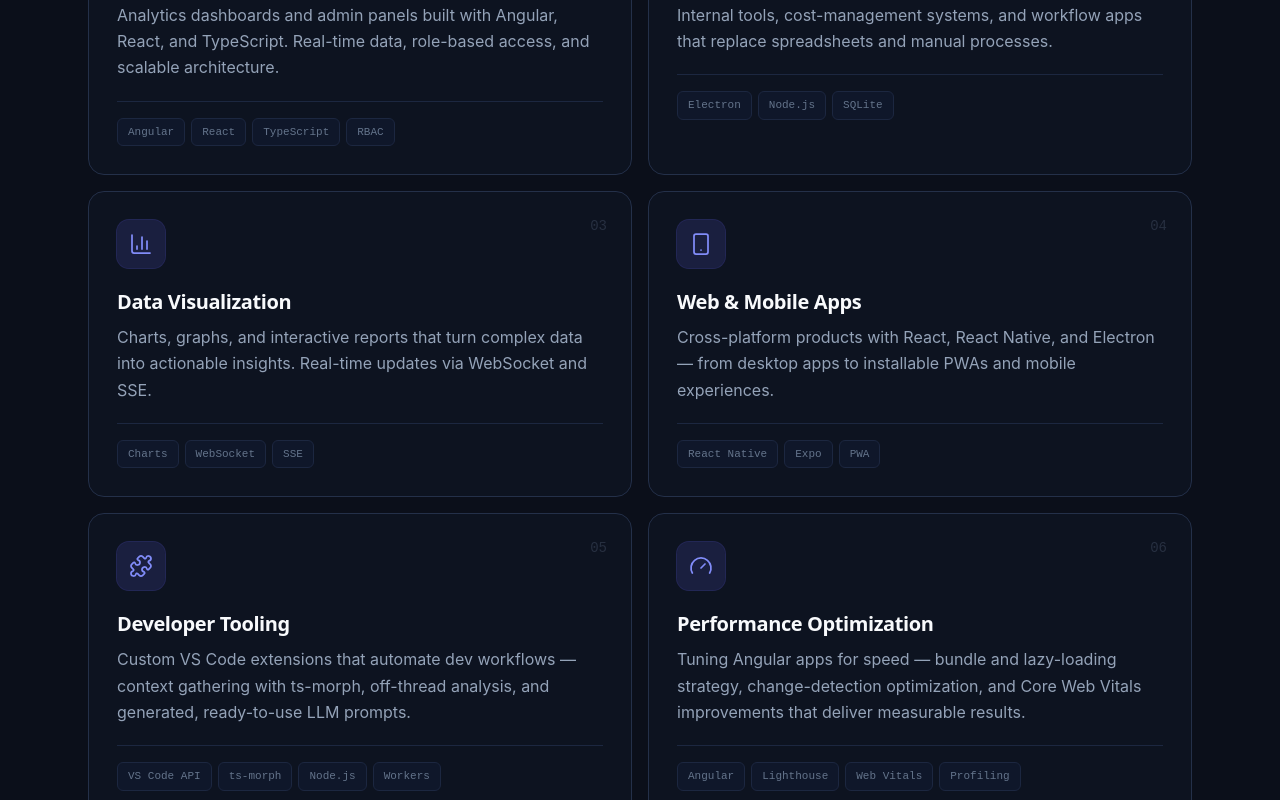
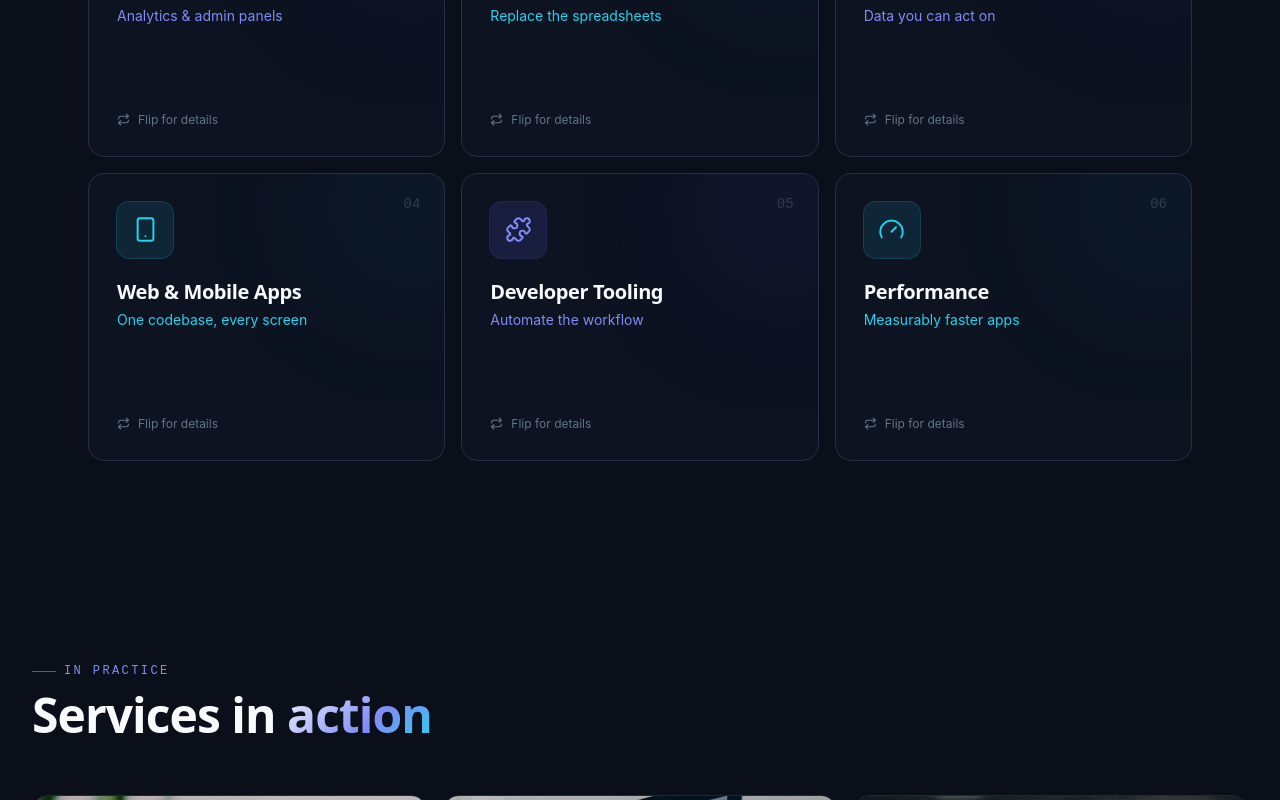
Before and after one commit to VagTsop/single-page-developer-portfolio, a React (Vite) app in the folder portfolio-react/: page / in a window 1280 px wide. Shown: the part 3300-4100 px from the top of the page. Built offline with nearby package versions, Linux system fonts and the light colour scheme; no server answers.

Commit message:
add flip cards

```diff
--- a/portfolio-react/src/components/Services.tsx
+++ b/portfolio-react/src/components/Services.tsx
@@ -1,5 +1,6 @@
+import { useState } from 'react'
 import { motion } from 'framer-motion'
-import { LayoutDashboard, Wrench, BarChart3, Smartphone, Puzzle, Gauge, ArrowUpRight } from 'lucide-react'
+import { LayoutDashboard, Wrench, BarChart3, Smartphone, Puzzle, Gauge, Repeat } from 'lucide-react'
 import { scaleIn, staggerContainer, viewportOnce } from '../lib/motion'
 import SectionHeading from './SectionHeading'
 
@@ -7,42 +8,58 @@ const SERVICES = [
   {
     icon: LayoutDashboard,
     title: 'SaaS Dashboards',
+    tagline: 'Analytics & admin panels',
     body: 'Analytics dashboards and admin panels built with Angular, React, and TypeScript. Real-time data, role-based access, and scalable architecture.',
     tech: ['Angular', 'React', 'TypeScript', 'RBAC'],
+    accent: 'brand' as const,
   },
   {
     icon: Wrench,
     title: 'Business Tools',
+    tagline: 'Replace the spreadsheets',
     body: 'Internal tools, cost-management systems, and workflow apps that replace spreadsheets and manual processes.',
     tech: ['Electron', 'Node.js', 'SQLite'],
+    accent: 'cyan' as const,
   },
   {
     icon: BarChart3,
     title: 'Data Visualization',
+    tagline: 'Data you can act on',
     body: 'Charts, graphs, and interactive reports that turn complex data into actionable insights. Real-time updates via WebSocket and SSE.',
     tech: ['Charts', 'WebSocket', 'SSE'],
+    accent: 'brand' as const,
   },
   {
     icon: Smartphone,
     title: 'Web & Mobile Apps',
+    tagline: 'One codebase, every screen',
     body: 'Cross-platform products with React, React Native, and Electron — from desktop apps to installable PWAs and mobile experiences.',
     tech: ['React Native', 'Expo', 'PWA'],
+    accent: 'cyan' as const,
   },
   {
     icon: Puzzle,
     title: 'Developer Tooling',
+    tagline: 'Automate the workflow',
     body: 'Custom VS Code extensions that automate dev workflows — context gathering with ts-morph, off-thread analysis, and generated, ready-to-use LLM prompts.',
-    tech: ['VS Code API', 'ts-morph', 'Node.js', 'Workers'],
+    tech: ['VS Code API', 'ts-morph', 'Node.js'],
+    accent: 'brand' as const,
   },
   {
     icon: Gauge,
-    title: 'Performance Optimization',
-    body: 'Tuning Angular apps for speed — bundle and lazy-loading strategy, change-detection optimization, and Core Web Vitals improvements that deliver measurable results.',
-    tech: ['Angular', 'Lighthouse', 'Web Vitals', 'Profiling'],
+    title: 'Performance',
+    tagline: 'Measurably faster apps',
+    body: 'Tuning Angular apps for speed — bundle and lazy-loading strategy, change-detection optimization, and Core Web Vitals improvements.',
+    tech: ['Angular', 'Lighthouse', 'Web Vitals'],
+    accent: 'cyan' as const,
   },
 ]
 
+/** 3D flip cards: icon + title up front, details on the back.
+ *  Flips on hover (desktop) and on tap (touch). */
 export default function Services() {
+  const [flipped, setFlipped] = useState<number | null>(null)
+
   return (
     <section id="services" className="relative mx-auto max-w-6xl scroll-mt-24 px-6 py-24">
       <SectionHeading eyebrow="Services" title="What I" highlight="build" />
@@ -52,51 +69,72 @@ export default function Services() {
         initial="hidden"
         whileInView="show"
         viewport={viewportOnce}
-        className="grid gap-4 sm:grid-cols-2"
+        className="grid gap-4 sm:grid-cols-2 lg:grid-cols-3"
       >
-        {SERVICES.map((s, i) => (
-          <motion.article
+        {SERVICES.map((s, i) => {
+          const isFlipped = flipped === i
+          const accentText = s.accent === 'brand' ? 'text-brand-bright' : 'text-cyan'
+          const accentBg = s.accent === 'brand' ? 'bg-brand/15 ring-brand/25' : 'bg-cyan/10 ring-cyan/25'
+          const accentGlow = s.accent === 'brand' ? 'bg-brand/25' : 'bg-cyan/20'
+          return (
+            <motion.div
               key={s.title}
               variants={scaleIn}
-            whileHover={{ y: -5 }}
-            className="group relative overflow-hidden rounded-2xl border border-border bg-card/40 p-7 transition-colors hover:border-brand/40"
+              className="group h-72 cursor-pointer [perspective:1200px]"
+              onClick={() => setFlipped(isFlipped ? null : i)}
+              onMouseLeave={() => setFlipped((f) => (f === i ? null : f))}
             >
               <div
-              className="glow-blob -right-12 -top-12 h-40 w-40 bg-brand/25 opacity-0 transition-opacity duration-500 group-hover:opacity-70"
+                className={`relative h-full w-full transition-transform duration-700 [transform-style:preserve-3d] group-hover:[transform:rotateY(180deg)] ${
+                  isFlipped ? '[transform:rotateY(180deg)]' : ''
+                }`}
+              >
+                {/* front */}
+                <div className="absolute inset-0 overflow-hidden rounded-2xl border border-border bg-card/40 p-7 [backface-visibility:hidden]">
+                  <div
+                    className={`glow-blob -right-10 -top-10 h-36 w-36 ${accentGlow} opacity-60 transition-opacity duration-500 group-hover:opacity-100`}
                     aria-hidden
                   />
-            {/* index */}
-            <span className="absolute right-6 top-6 font-mono text-sm text-fg-dim/30 transition-colors group-hover:text-brand-bright/60">
-              0{i + 1}
-            </span>
+                  <span className="absolute right-6 top-5 font-mono text-sm text-fg-dim/40">0{i + 1}</span>
 
-            <div className="relative z-10">
-              <div className="mb-5 grid h-12 w-12 place-items-center rounded-xl bg-brand/15 text-brand-bright ring-1 ring-brand/25 transition-transform duration-300 group-hover:scale-105">
-                <s.icon size={24} strokeWidth={1.75} />
+                  <div className="relative z-10 flex h-full flex-col">
+                    <div
+                      className={`mb-5 grid h-14 w-14 place-items-center rounded-xl ring-1 ${accentBg} ${accentText} transition-transform duration-300 group-hover:scale-110 group-hover:-rotate-6`}
+                    >
+                      <s.icon size={27} strokeWidth={1.75} />
                     </div>
-              <h3 className="mb-2 flex items-center gap-2 text-xl">
-                {s.title}
-                <ArrowUpRight
-                  size={18}
-                  className="text-fg-dim opacity-0 transition-all duration-300 group-hover:translate-x-0.5 group-hover:-translate-y-0.5 group-hover:opacity-100"
-                />
-              </h3>
-              <p className="text-fg-muted">{s.body}</p>
+                    <h3 className="text-xl font-semibold text-fg">{s.title}</h3>
+                    <p className={`mt-1 text-sm ${accentText}`}>{s.tagline}</p>
 
-              {/* tech chips */}
-              <div className="mt-5 flex flex-wrap gap-1.5 border-t border-border-soft pt-4">
+                    <div className="mt-auto flex items-center gap-2 text-xs text-fg-dim">
+                      <Repeat size={13} className="transition-transform duration-500 group-hover:rotate-180" />
+                      Flip for details
+                    </div>
+                  </div>
+                </div>
+
+                {/* back */}
+                <div className="absolute inset-0 overflow-hidden rounded-2xl border border-brand/30 bg-bg-soft p-7 [backface-visibility:hidden] [transform:rotateY(180deg)]">
+                  <div className={`glow-blob -left-12 -bottom-12 h-40 w-40 ${accentGlow} opacity-70`} aria-hidden />
+                  <div className="relative z-10 flex h-full flex-col">
+                    <h3 className={`mb-3 text-lg font-semibold ${accentText}`}>{s.title}</h3>
+                    <p className="text-sm leading-relaxed text-fg-muted">{s.body}</p>
+                    <div className="mt-auto flex flex-wrap gap-1.5 border-t border-border-soft pt-3">
                       {s.tech.map((t) => (
                         <span
                           key={t}
-                    className="rounded-md border border-border-soft bg-bg-soft px-2.5 py-1 font-mono text-[11px] text-fg-dim"
+                          className="rounded-md border border-border-soft bg-bg px-2.5 py-1 font-mono text-[11px] text-fg-dim"
                         >
                           {t}
                         </span>
                       ))}
                     </div>
                   </div>
-          </motion.article>
-        ))}
+                </div>
+              </div>
+            </motion.div>
+          )
+        })}
       </motion.div>
     </section>
   )
```
Lines whose indentation alone changed are shown as unchanged.
